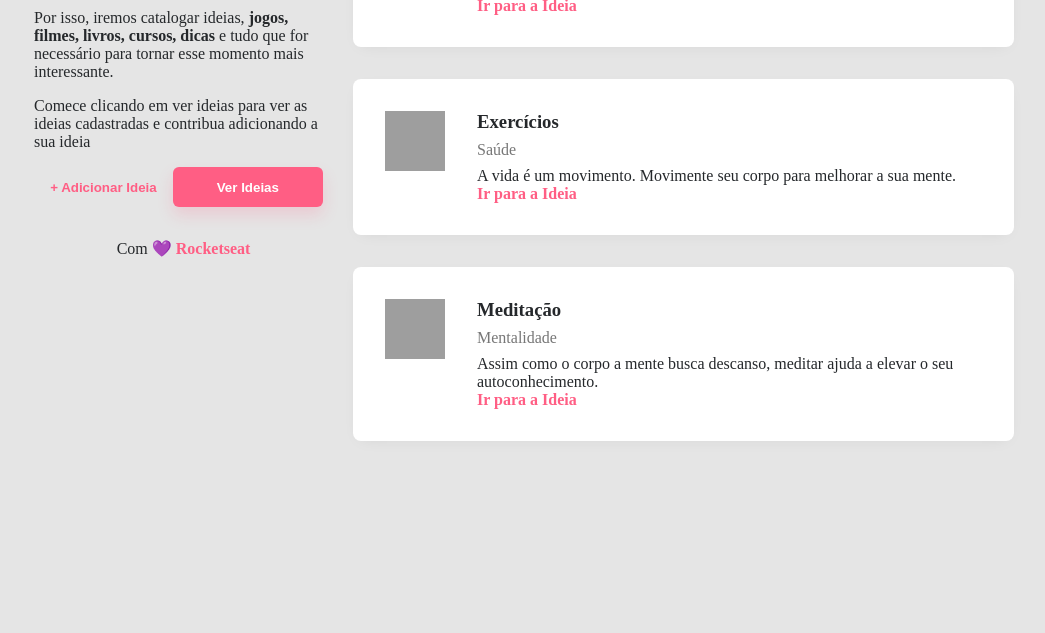
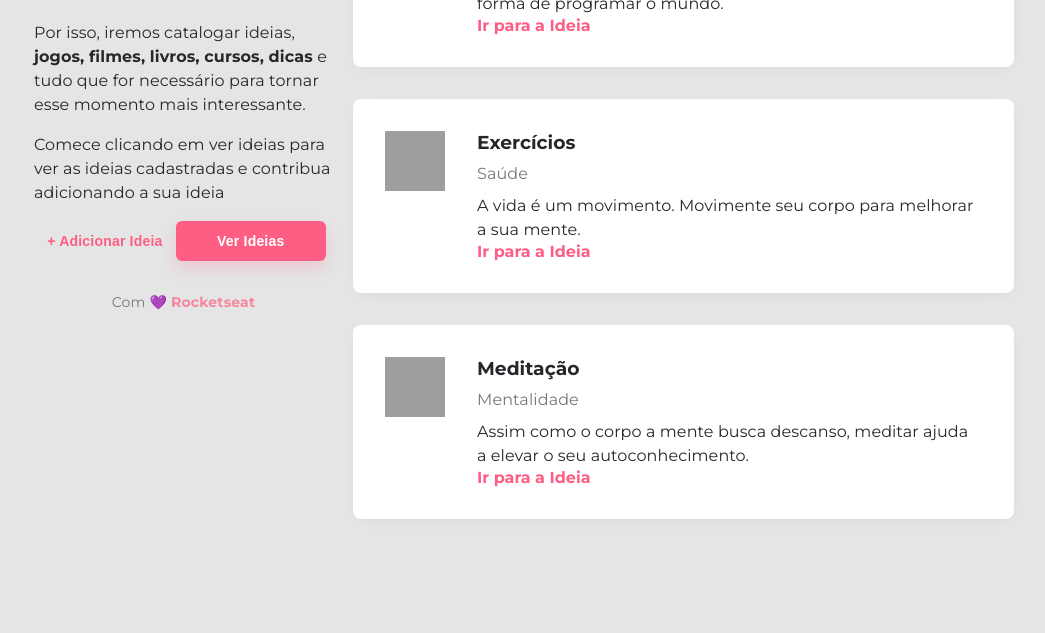
Before and after one commit to andreiafers/Casa-Criativa, a plain HTML site: page index.html in a window 1280 px wide. Shown: the part 167-800 px from the top of the page, without its empty margins (116-1161 px from the left). Drawn offline with Linux system fonts and the light colour scheme; grey boxes are pictures that could not be loaded.

Commit message:
feat: adding and styling fonts

```diff
--- a/index.html
+++ b/index.html
@@ -5,6 +5,7 @@
     <meta charset="UTF-8">
     <title>Casa Criativa</title>
 
+    <link href="https://fonts.googleapis.com/css2?family=Montserrat:wght@300;400;600;700;900&family=Roboto:wght@400;700&display=swap" rel="stylesheet">
     <link rel="stylesheet" href="style.css">
 
 </head>
--- a/style.css
+++ b/style.css
@@ -1,6 +1,8 @@
 body {
     background: #e5e5e5;
     color: #25282b;
+
+    font-family: 'Montserrat', sans-serif;
 
     margin: 0;
 }
@@ -17,7 +19,12 @@ a {
 
 a:hover {
     text-decoration: none;
+}
 
+P, .description {
+    font-size: 16px;
+    line-height: 24px;
+    letter-spacing: 0.1px;
 }
 
 #container {
@@ -42,6 +49,7 @@ main {
 #buttons {
     display: flex;
     justify-content: space-evenly;
+
     margin-bottom: 32px;
 }
 
@@ -49,7 +57,11 @@ button {
     background: none;
     color: #ff5e84;
     border: none;
+
+    font-size: 14px;
     font-weight: bold;
+    line-height: 18px;
+    letter-spacing: 0.2px;
 
     cursor: pointer;
 
@@ -78,6 +90,17 @@ button.fat:hover {
 
 footer {
     text-align: center;
+
+    font-size: 14px;
+    font-weight: 400;
+    line-height: 18px;
+    letter-spacing: 0.2px;
+
+    color: #777;
+}
+
+footer a {
+    opacity: 0.7;
 }
 
 .idea {
```
